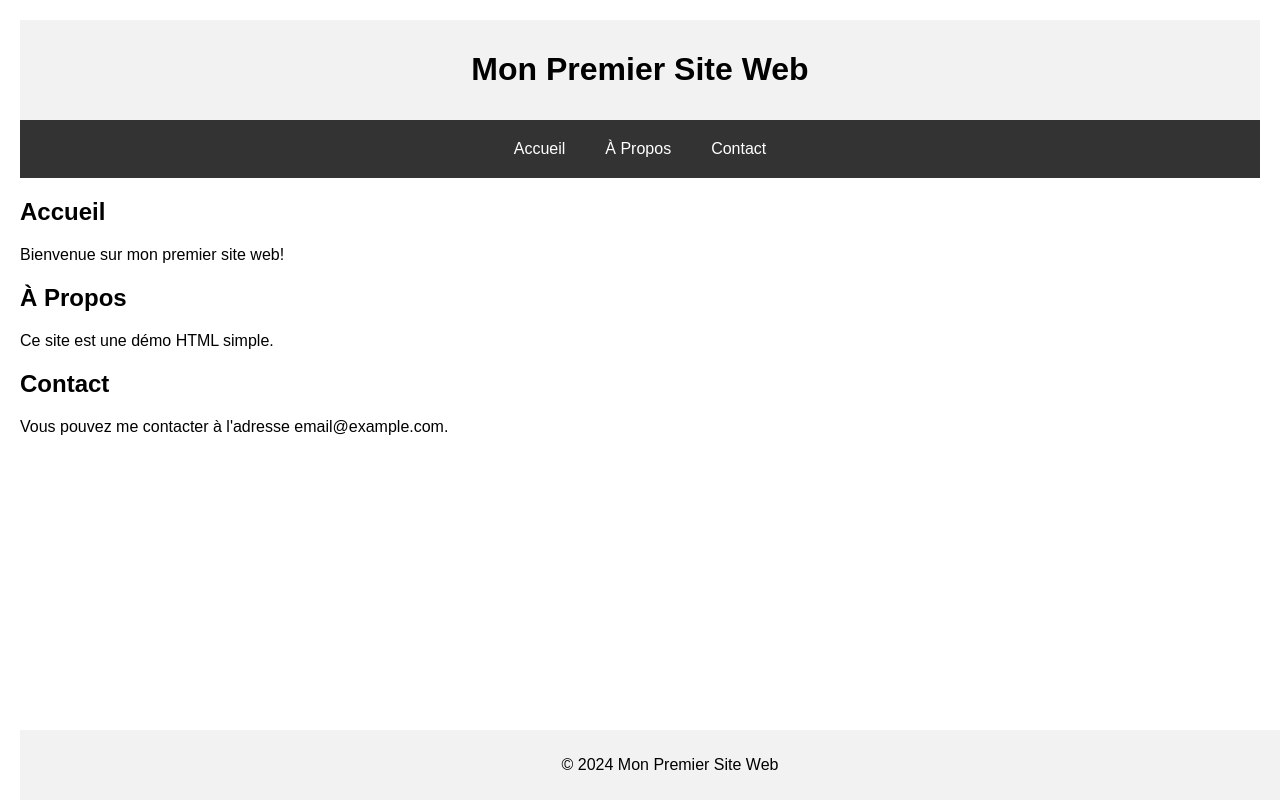
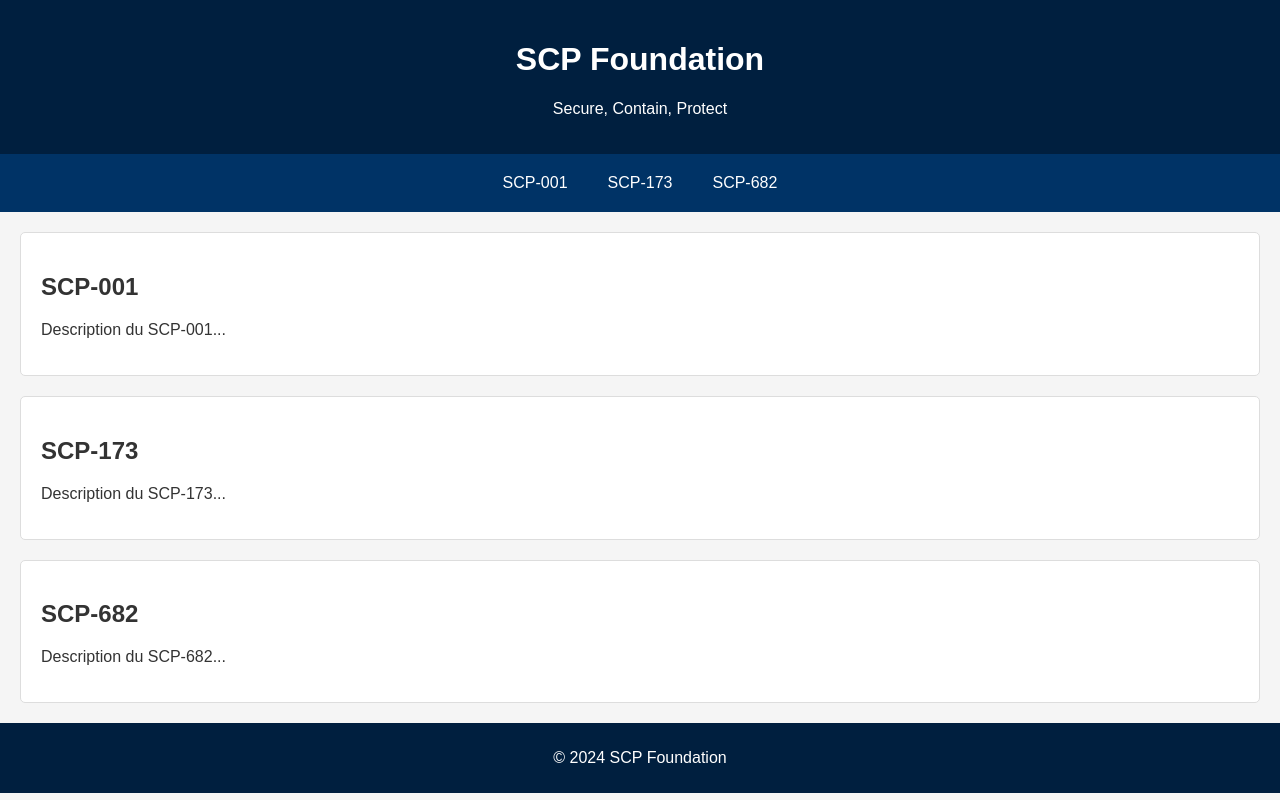
Before and after one commit to ElouxStudio/ElouxStudio.github.io, a plain HTML site: page index.html in a window 1280 px wide. Drawn offline with Linux system fonts and the light colour scheme.

Commit message:
Update index.html

```diff
--- a/index.html
+++ b/index.html
@@ -1,24 +1,28 @@
-
 <!DOCTYPE html>
-<html lang="fr">
+<html lang="en">
 <head>
     <meta charset="UTF-8">
     <meta name="viewport" content="width=device-width, initial-scale=1.0">
-    <title>Mon Premier Site Web</title>
+    <title>SCP Foundation</title>
     <style>
         body {
             font-family: Arial, sans-serif;
-            margin: 20px;
+            margin: 0;
+            padding: 0;
+            box-sizing: border-box;
+            background-color: #f5f5f5;
+            color: #333;
         }
         header {
             text-align: center;
-            background-color: #f2f2f2;
-            padding: 10px;
+            background-color: #001f3f;
+            color: #ffffff;
+            padding: 20px;
         }
         nav {
             display: flex;
             justify-content: center;
-            background-color: #333;
+            background-color: #003366;
             padding: 10px;
         }
         nav a {
@@ -28,47 +32,50 @@
             margin: 0 10px;
         }
         section {
-            margin: 20px 0;
+            margin: 20px;
+            padding: 20px;
+            background-color: #ffffff;
+            border: 1px solid #ddd;
+            border-radius: 5px;
         }
         footer {
             text-align: center;
-            background-color: #f2f2f2;
+            background-color: #001f3f;
+            color: #ffffff;
             padding: 10px;
-            position: fixed;
-            bottom: 0;
-            width: 100%;
         }
     </style>
 </head>
 <body>
 
     <header>
-        <h1>Mon Premier Site Web</h1>
+        <h1>SCP Foundation</h1>
+        <p>Secure, Contain, Protect</p>
     </header>
 
     <nav>
-        <a href="#accueil">Accueil</a>
-        <a href="#a-propos">À Propos</a>
-        <a href="#contact">Contact</a>
+        <a href="#scp-001">SCP-001</a>
+        <a href="#scp-173">SCP-173</a>
+        <a href="#scp-682">SCP-682</a>
     </nav>
 
-    <section id="accueil">
-        <h2>Accueil</h2>
-        <p>Bienvenue sur mon premier site web!</p>
+    <section id="scp-001">
+        <h2>SCP-001</h2>
+        <p>Description du SCP-001...</p>
     </section>
 
-    <section id="a-propos">
-        <h2>À Propos</h2>
-        <p>Ce site est une démo HTML simple.</p>
+    <section id="scp-173">
+        <h2>SCP-173</h2>
+        <p>Description du SCP-173...</p>
     </section>
 
-    <section id="contact">
-        <h2>Contact</h2>
-        <p>Vous pouvez me contacter à l'adresse email@example.com.</p>
+    <section id="scp-682">
+        <h2>SCP-682</h2>
+        <p>Description du SCP-682...</p>
     </section>
 
     <footer>
-        <p>&copy; 2024 Mon Premier Site Web</p>
+        <p>&copy; 2024 SCP Foundation</p>
     </footer>
 
 </body>
```
